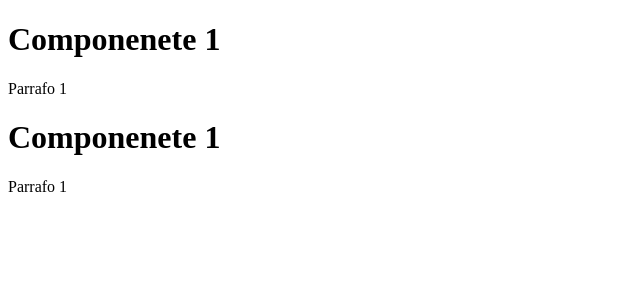
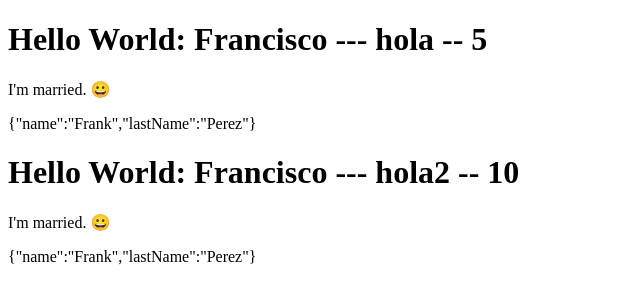
Before and after one commit to abreufran/react-course, a React (Create React App) app: page / in a window 1280 px wide. Shown: the top 302 px of the page, without its empty margins (0-640 px from the left). Built offline with nearby package versions, Linux system fonts and the light colour scheme.

Commit message:
Added jsx component

```diff
--- /dev/null
+++ b/src/Greeting.jsx
@@ -0,0 +1,29 @@
+//export function Greeting(props) {
+  //console.log(props);
+export function Greeting({title, salary}) {
+  const message = "Hello World";
+  const name = "Francisco";
+
+  const married = true;
+
+  const marriedMessage = "I'm married. 😀";
+  if (!married) {
+    marriedMessage = "I'm sigle.";
+  }
+
+  const user = {
+    name: "Frank",
+    lastName: "Perez",
+  };
+
+  return (
+    <div>
+      <h1>
+
+        {message}: {name} --- {title} -- {salary}
+      </h1>
+      <p>{marriedMessage}</p>
+      <p>{JSON.stringify(user)}</p>
+    </div>
+  );
+}
--- a/src/index.js
+++ b/src/index.js
@@ -1,20 +1,13 @@
 import React from "react";
 import ReactDOM from "react-dom/client";
+import { Greeting } from "./Greeting";
 
 const rootElement = document.getElementById("root");
 const root = ReactDOM.createRoot(rootElement);
 
-function Greeting() {
-  return (
-    <div>
-      <h1>Componenete 1</h1>
-      <p>Parrafo 1</p>
-    </div>
-  );
-}
 root.render(
-  <div>
-    <Greeting></Greeting>
-    <Greeting></Greeting>
-  </div>
+  <>
+    <Greeting title="hola" salary={5} />
+    <Greeting title="hola2" salary={10} />
+  </>
 );
```
